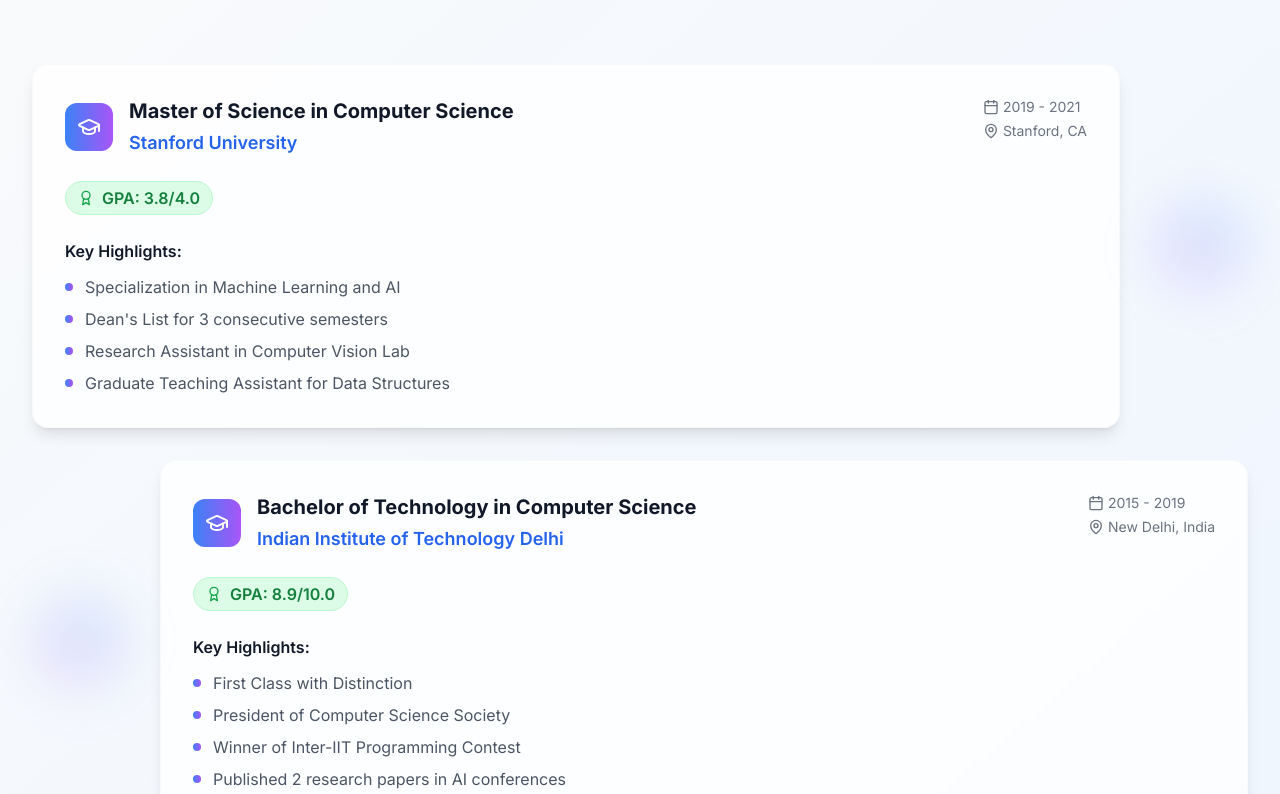
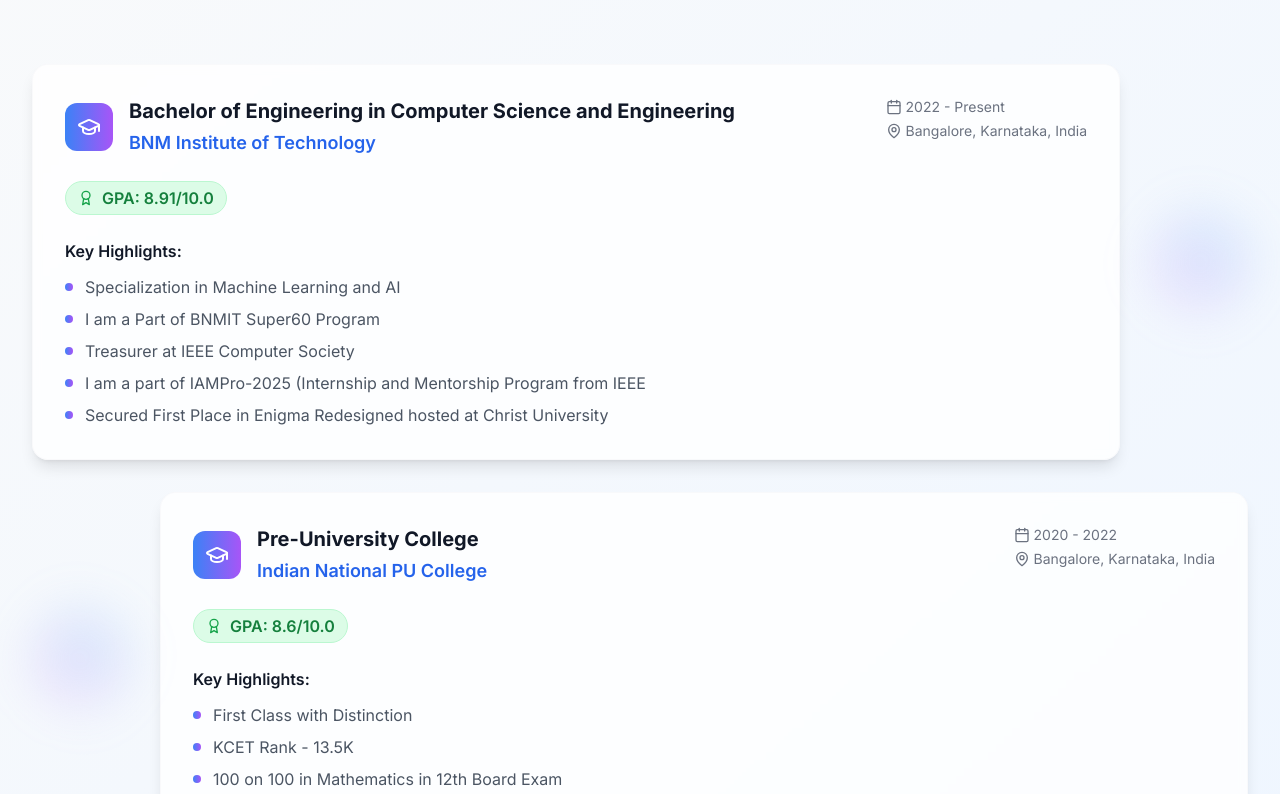
Before and after one commit to beast0686/Portfolio, a React (Vite) app: page / in a window 1280 px wide. Shown: the part 2166-2960 px from the top of the page. Built offline with nearby package versions, Linux system fonts and the light colour scheme.

Commit message:
Education section Updated

```diff
--- a/src/components/Education.tsx
+++ b/src/components/Education.tsx
@@ -5,29 +5,29 @@
 const Education: React.FC = () => {
   const education = [
     {
-      degree: 'Master of Science in Computer Science',
-      institution: 'Stanford University',
-      location: 'Stanford, CA',
-      period: '2019 - 2021',
-      gpa: '3.8/4.0',
+      degree: 'Bachelor of Engineering in Computer Science and Engineering',
+      institution: 'BNM Institute of Technology',
+      location: 'Bangalore, Karnataka, India',
+      period: '2022 - Present',
+      gpa: '8.91/10.0',
       highlights: [
         'Specialization in Machine Learning and AI',
-        'Dean\'s List for 3 consecutive semesters',
-        'Research Assistant in Computer Vision Lab',
-        'Graduate Teaching Assistant for Data Structures',
+        'I am a Part of BNMIT Super60 Program',
+        'Treasurer at IEEE Computer Society',
+        'I am a part of IAMPro-2025 (Internship and Mentorship Program from IEEE',
+        'Secured First Place in  Enigma Redesigned hosted at Christ University',
       ],
     },
     {
-      degree: 'Bachelor of Technology in Computer Science',
-      institution: 'Indian Institute of Technology Delhi',
-      location: 'New Delhi, India',
-      period: '2015 - 2019',
-      gpa: '8.9/10.0',
+      degree: 'Pre-University College',
+      institution: 'Indian National PU College',
+      location: 'Bangalore, Karnataka, India',
+      period: '2020 - 2022',
+      gpa: '8.6/10.0',
       highlights: [
         'First Class with Distinction',
-        'President of Computer Science Society',
-        'Winner of Inter-IIT Programming Contest',
-        'Published 2 research papers in AI conferences',
+        'KCET Rank - 13.5K',
+        '100 on 100 in Mathematics in 12th Board Exam',
       ],
     },
   ];
```
